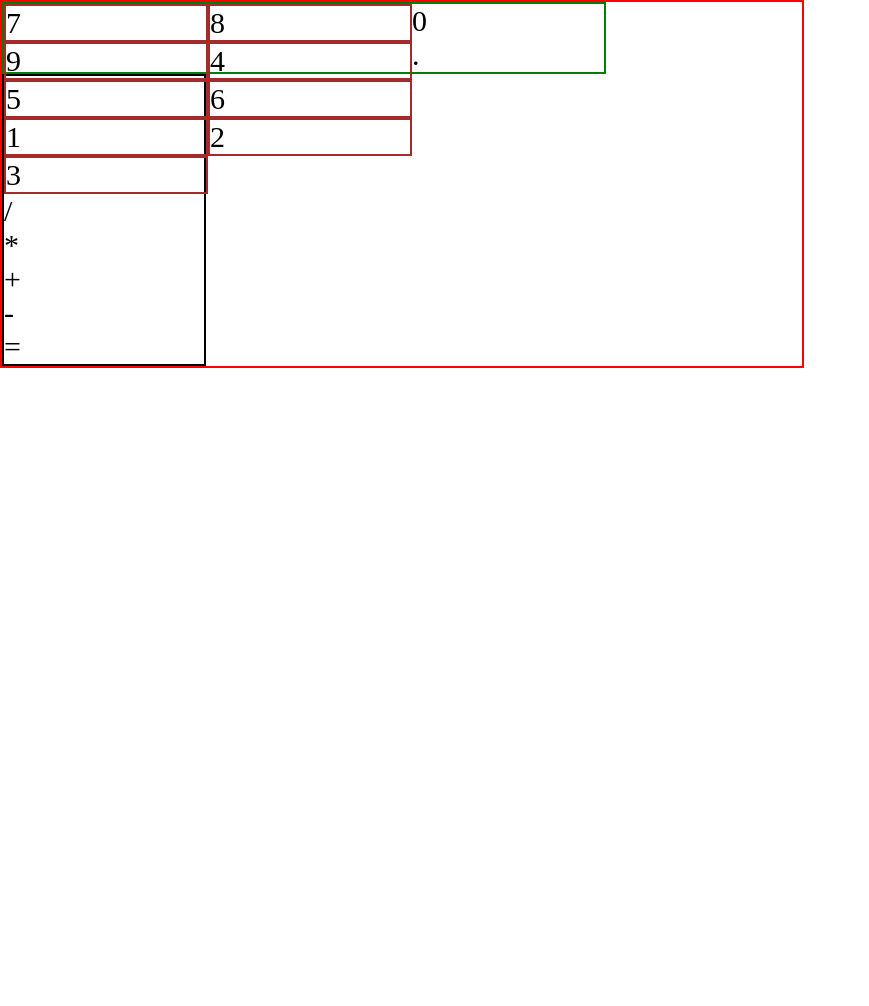
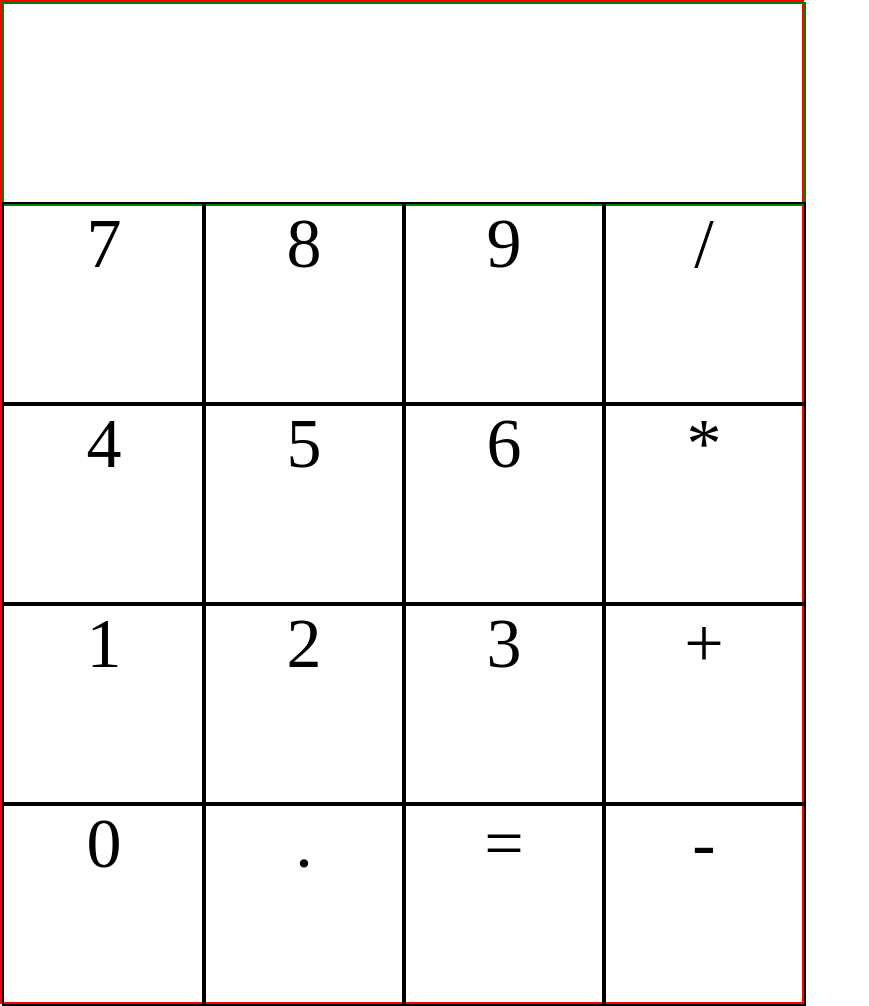
Before and after one commit to 5piotrlew/kalkulator, a plain HTML site: page index.html in a window 1280 px wide. Shown: the whole page, without its empty margins (0-869 px from the left). Before the commit the page ends 800 px from the top, so only its background shows below. Drawn offline with Linux system fonts and the light colour scheme.

Commit message:
najs wyglad

```diff
--- a/css/style.css
+++ b/css/style.css
@@ -1,35 +1,66 @@
 body {
     margin: auto;
     box-sizing: border-box;
-    font-size: 30px;
+    font-size: 70px;
+    text-align: center;
+}
 
+#kalkulator {
+    position: relative;
+    width: 800px;
+    height: 1000px;
+    border: solid 2px red;
 
 }
 
-#kalkulator {
-width: 800px;
-    border: solid 2px red;
+.wymiary {
 
+    position: absolute;
+    width: 200px;
+    height: 200px;
 
+    border: solid 2px black;
 }
 
-#cyfry {
-    width: 600px;
+.przad {
+    position: absolute;
+    width: 800px;
+    height: 200px;
+    top: 0;
     border: solid 2px green;
 }
 
-#cyfry zero {
-    width: 200px;
-    border: solid 2px yellow;
+
+.drzad {
+    top: 200px;
 }
 
-#dzialania {
-    width: 200px;
-    border: solid 2px black;
+.trzad {
+   top: 400px;
 }
 
-.wymiary {
-    border: solid 2px brown;
-    width: 200px;
-    float: left;
+.crzad {
+   top: 600px;
 }
+
+.piorzad {
+    top: 800px;
+}
+
+
+
+.pierwszy {
+    left: 0;
+}
+
+.drugi {
+    left: 200px;
+}
+
+.trzeci {
+    left: 400px;
+}
+
+.czwarty {
+    left: 600px;
+}
--- a/index.html
+++ b/index.html
@@ -10,31 +10,24 @@
 
 <body>
     <div id="kalkulator">
-        <div id="wyswietlacz"></div>
-        <div id="cyfry">
-            <div id="7" class="wymiary">7</div>
-            <div id="8" class="wymiary">8</div>
-            <div id="9" class="wymiary">9</div>
-            <div id="4" class="wymiary">4</div>
-            <div id="5" class="wymiary">5</div>
-            <div id="6" class="wymiary">6</div>
-            <div id="1" class="wymiary">1</div>
-            <div id="2" class="wymiary">2</div>
-            <div id="3" class="wymiary">3</div>
-            <div id="zero">0</div>
-            <div id="przecinek">.</div>
-        </div>
-
-        <div id="dzialania">
-            <div id="dzielenie">/</div>
-            <div id="mnozenie">*</div>
-            <div id="dodawanie">+</div>
-            <div id="odejmowanie">-</div>
-            <div id="suma">=</div>
-        </div>
+        <div id="wyswietlacz" class="przad"></div>
+        <div id="siedem" class="wymiary drzad pierwszy">7</div>
+        <div id="osiem" class="wymiary drzad drugi">8</div>
+        <div id="dziewiec" class="wymiary drzad trzeci">9</div>
+        <div id="cztery" class="wymiary trzad pierwszy">4</div>
+        <div id="piec" class="wymiary trzad drugi">5</div>
+        <div id="szesc" class="wymiary trzad trzeci">6</div>
+        <div id="jeden" class="wymiary crzad pierwszy">1</div>
+        <div id="dwa" class="wymiary crzad drugi">2</div>
+        <div id="trzy" class="wymiary crzad trzeci">3</div>
+        <div id="zero" class="wymiary piorzad pierwszy">0</div>
+        <div id="przecinek" class="wymiary piorzad drugi">.</div>
+        <div id="dzielenie" class="wymiary drzad czwarty">/</div>
+        <div id="mnozenie" class="wymiary trzad czwarty">*</div>
+        <div id="dodawanie" class="wymiary crzad czwarty">+</div>
+        <div id="odejmowanie" class="wymiary piorzad czwarty">-</div>
+        <div id="suma" class="wymiary piorzad trzeci">=</div>
     </div>
-
-
 
     <script src="css/skrypt.js"></script>
 </body>
```
